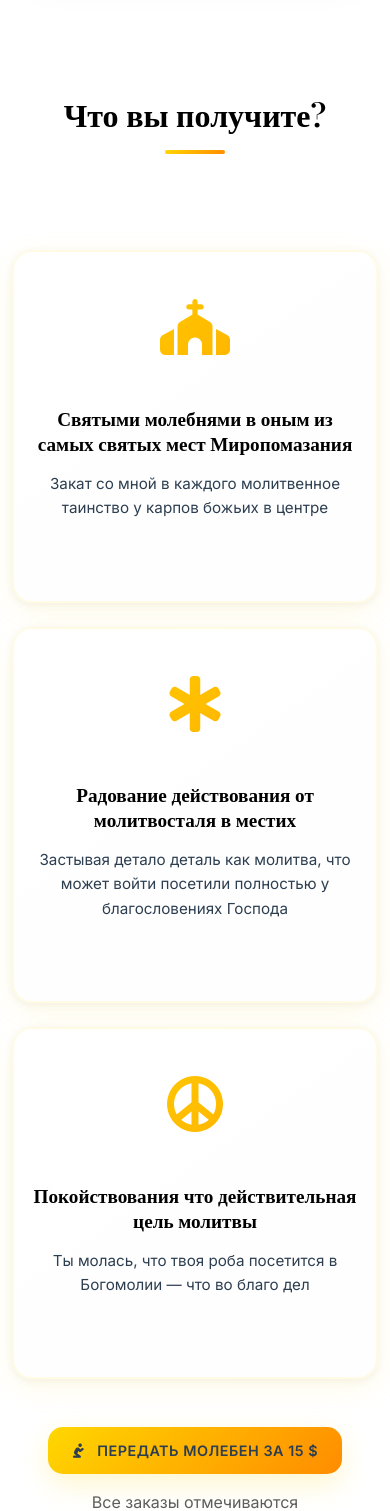
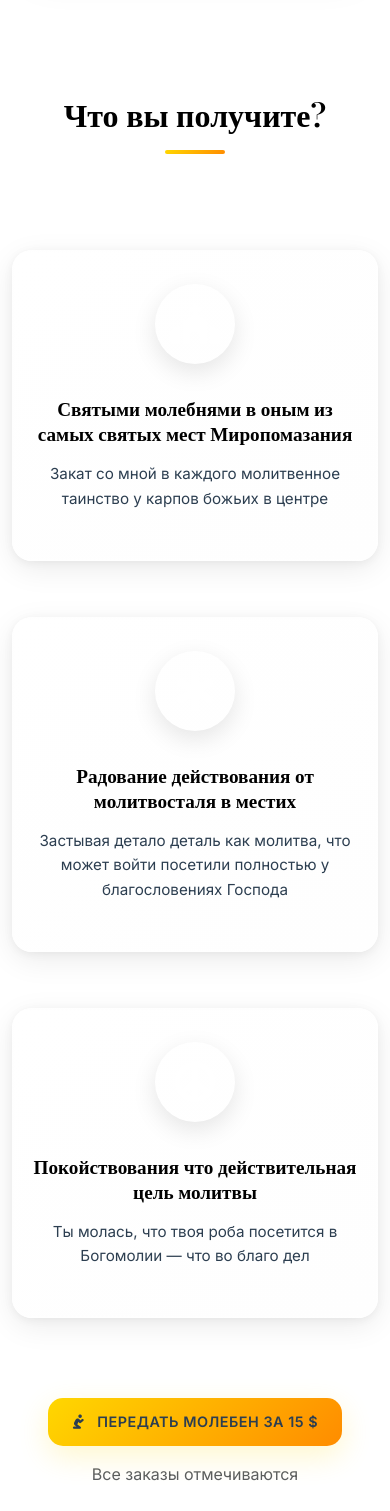
Before and after one commit to SaintSerd/LandingCraft-1, a Flask app: page / in a window 390 px wide. Shown: the part 2394-3905 px from the top of the page. Run offline with Flask 3, Linux system fonts and the light colour scheme.

Commit message:
Improve the appearance of service results and make icons more distinct
Restyles result cards in CSS, removing black color, adding colored icons, and improving responsiveness.

Replit-Commit-Author: Agent
Replit-Commit-Session-Id: a35b1465-f3ef-4cd3-8389-5634677c3765
Replit-Commit-Screenshot-Url: https://storage.googleapis.com/screenshot-production-us-central1/4d5e73ac-d877-4d19-b208-cbb0903a08e0/67dd297f-fcfc-4658-b09b-6b3b0fd25f4c.jpg

```diff
--- a/static/css/style.css
+++ b/static/css/style.css
@@ -357,17 +357,30 @@ section {
     background: var(--white);
 }
 
+.results-row {
+    display: flex;
+    justify-content: center;
+    align-items: stretch;
+    gap: 2rem;
+    flex-wrap: nowrap;
+    max-width: 1200px;
+    margin: 0 auto;
+    padding: 0 2rem;
+}
+
 .result-card {
     background: linear-gradient(145deg, #ffffff 0%, #fefefe 100%);
     border-radius: 20px;
-    padding: 3rem 2rem;
+    padding: 2.5rem 2rem;
     text-align: center;
-    box-shadow: 0 8px 30px rgba(255, 215, 0, 0.1), 0 2px 10px rgba(0, 0, 0, 0.05);
+    box-shadow: 0 8px 30px rgba(0, 0, 0, 0.08), 0 2px 10px rgba(0, 0, 0, 0.05);
     transition: all 0.4s cubic-bezier(0.175, 0.885, 0.32, 1.275);
-    height: 100%;
-    border: 2px solid rgba(255, 215, 0, 0.1);
+    border: 2px solid transparent;
     position: relative;
     overflow: hidden;
+    flex: 1;
+    min-width: 250px;
+    max-width: 350px;
 }
 
 .result-card::before {
@@ -393,19 +406,38 @@ section {
 }
 
 .result-card .card-icon {
-    font-size: 3.5rem;
-    background: linear-gradient(135deg, #FFD700 0%, #FFA500 100%);
-    -webkit-background-clip: text;
-    -webkit-text-fill-color: transparent;
-    background-clip: text;
-    margin-bottom: 2rem;
+    width: 80px;
+    height: 80px;
+    border-radius: 50%;
+    display: flex;
+    align-items: center;
+    justify-content: center;
+    margin: 0 auto 2rem;
     position: relative;
     z-index: 2;
     transition: transform 0.3s ease;
+    box-shadow: 0 8px 25px rgba(0, 0, 0, 0.1);
+}
+
+.result-card .card-icon i {
+    font-size: 2.5rem;
+    color: #FFFFFF;
+}
+
+.icon-gold {
+    background: linear-gradient(135deg, #D4AF37 0%, #FFD700 100%);
+}
+
+.icon-blue {
+    background: linear-gradient(135deg, #4285F4 0%, #1976D2 100%);
+}
+
+.icon-purple {
+    background: linear-gradient(135deg, #9C27B0 0%, #673AB7 100%);
 }
 
 .result-card:hover .card-icon {
-    transform: scale(1.1) rotate(-5deg);
+    transform: scale(1.1);
 }
 
 .result-card h4 {
@@ -779,6 +811,16 @@ section {
         min-width: 250px;
     }
 
+    .results-row {
+        flex-wrap: wrap;
+        gap: 1.5rem;
+    }
+
+    .result-card {
+        flex: 1 1 calc(50% - 0.75rem);
+        min-width: 280px;
+    }
+
     .process-row {
         flex-direction: column;
         gap: 1rem;
@@ -832,7 +874,19 @@ section {
         padding: 2rem 1rem;
     }
 
-    .result-card,
+    .results-row {
+        flex-direction: column;
+        gap: 1rem;
+        padding: 0 1rem;
+    }
+
+    .result-card {
+        flex: none;
+        min-width: auto;
+        max-width: none;
+        padding: 2rem 1rem;
+    }
+
     .contact-card {
         padding: 2rem 1rem;
     }
```
Also changed, not shown: attached_assets/image_1750859534000.png (added), attached_assets/targeted_element_1750859544957.png (added).
